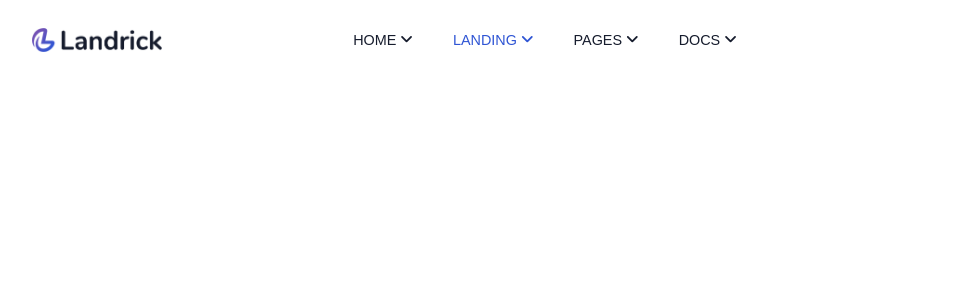
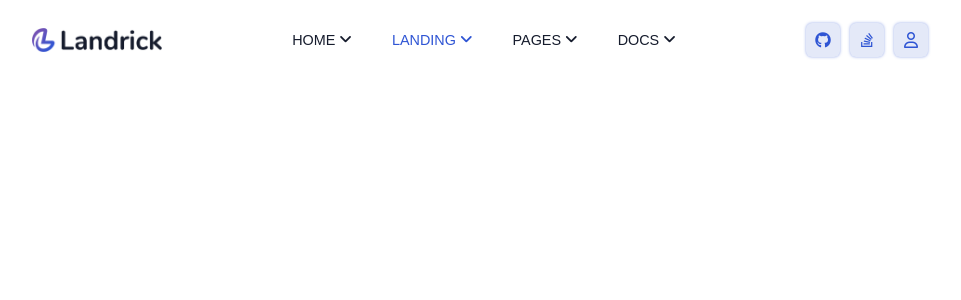
Before and after one commit to CarloBattista/proj-html-vuejs, a Vue app: page / in a window 1280 px wide. Shown: the top 300 px of the page, without its empty margins (160-1121 px from the left). Built offline with nearby package versions, Linux system fonts and the light colour scheme.

Commit message:
button header

```diff
--- a/src/components/HeaderComp.vue
+++ b/src/components/HeaderComp.vue
@@ -31,7 +31,17 @@
                     </li>
                 </ul>
             </div>
-            <div class="region_right"></div>
+            <div class="region_right">
+                <div class="box_btn">
+                    <i class="fa-brands fa-github"></i>
+                </div>
+                <div class="box_btn">
+                    <i class="fa-brands fa-stack-overflow"></i>
+                </div>
+                <div class="box_btn">
+                    <i class="fa-regular fa-user"></i>
+                </div>
+            </div>
         </div>
     </div>
 </template>
@@ -76,4 +86,32 @@ export default {
 #currentActive{
     color: #2F55D4;
 }
+
+.region_right{
+    display: flex;
+    align-items: center;
+    justify-content: flex-end;
+}
+
+.box_btn{
+    width: 34px;
+    height: 34px;
+    border-radius: 6px;
+    background: #E4E9F8;
+    box-shadow: 0 0 3px rgba(47, 86, 212, .5);
+    margin-right: 10px;
+    text-align: center;
+    display: flex;
+    align-items: center;
+    justify-content: center;
+    cursor: pointer;
+}
+
+.box_btn:last-child{
+    margin-right: 0;
+}
+
+.box_btn i{
+    color: #2F55D4;
+}
 </style>
```
